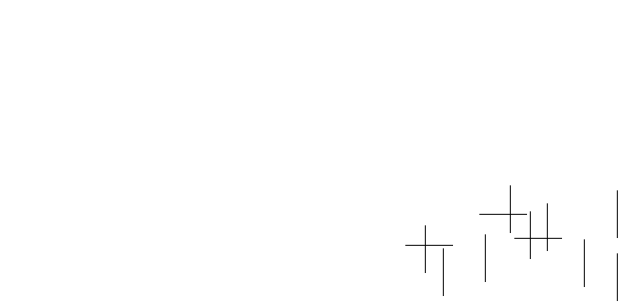
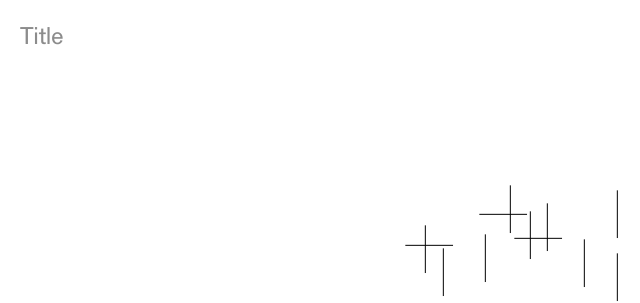
Before and after one commit to oscar-mac/rmit-creative-coding-a2, a plain HTML site: page public/index.html in a window 1280 px wide. In both pictures the pointer is over the element "Title". Shown: the top 303 px of the page, 0-640 px from the left. Drawn offline with Linux system fonts and the light colour scheme.

Commit message:
Update styles.css

```diff
--- a/public/styles.css
+++ b/public/styles.css
@@ -34,7 +34,7 @@ html {
 }
 
 .header .clickable:hover {
-    color: var(--text-white);
+    color: var(--text-grey);
 }
 
 .clickable:active {
```
